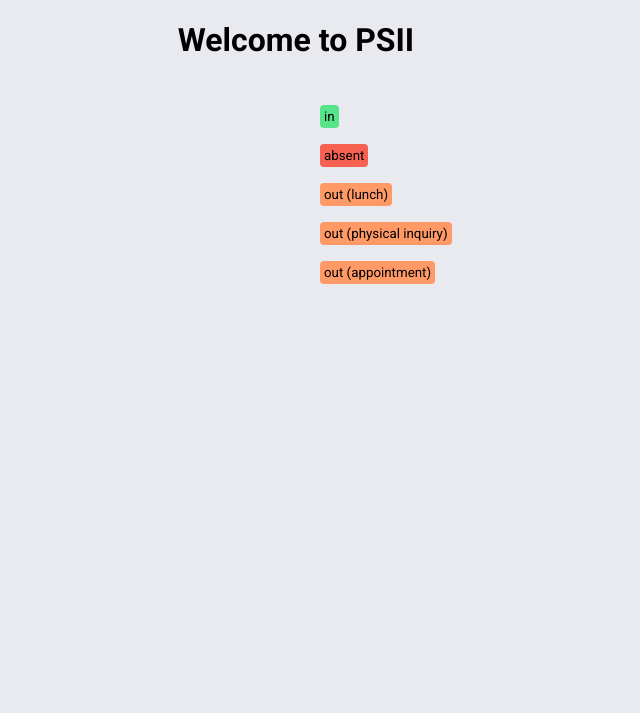
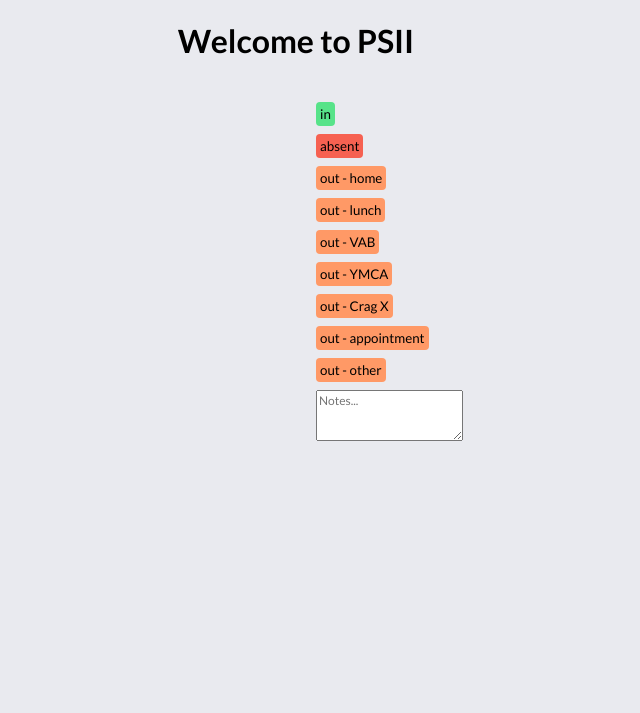
Before and after one commit to egginabucket/psiign-in, a Django app: page / in a window 1280 px wide. Shown: the top 713 px of the page, without its empty margins (344-984 px from the left). Run offline with Django 4.2, Linux system fonts and the light colour scheme; data that the repository does not hold is empty.

Commit message:
change things

```diff
--- a/attendance/admin.py
+++ b/attendance/admin.py
@@ -36,6 +36,7 @@ class LearnerRecordAdmin(admin.ModelAdmin):
         "learner",
         "time",
         "action",
+        "notes",
     ]
     search_fields = [
         "learner__first_name",
--- a/attendance/models.py
+++ b/attendance/models.py
@@ -11,9 +11,13 @@ from django.db.models import manager
 class LearnerStatus(models.TextChoices):
     IN = "i", "in"
     ABS = "a", "absent"
-    OUT_LUNCH = "ol", "out (lunch)"
-    OUT_PHYS = "op", "out (physical inquiry)"
-    OUT_APPT = "oa", "out (appointment)"
+    OUT_HOME = "oh", "out - home"
+    OUT_LUNCH = "ol", "out - lunch"
+    OUT_VAB = "ov", "out - VAB"
+    OUT_YMCA = "oy", "out - YMCA"
+    OUT_CRAGX = "oc", "out - Crag X"
+    OUT_APPT = "oa", "out - appointment"
+    OUT_OTHER = "ox", "out - other"
 
     @property
     def style(self) -> str:
@@ -24,6 +28,25 @@ class LearnerStatus(models.TextChoices):
         return "status-out"
 
 
+class LearnerQuerySet(models.QuerySet["Learner"]):
+    def active(self) -> LearnerQuerySet:
+        return self.filter(is_active=True)
+
+    def sorted(self) -> LearnerQuerySet:
+        return self.order_by("first_name", "surname")
+
+
+class LearnerManager(models.Manager["Learner"]):
+    def get_queryset(self) -> LearnerQuerySet:
+        return LearnerQuerySet(self.model, using=self._db)
+
+    def active(self) -> LearnerQuerySet:
+        return self.get_queryset().active()
+
+    def sorted(self) -> LearnerQuerySet:
+        return self.get_queryset().sorted()
+
+
 class Learner(models.Model):
     records: "manager.RelatedManager[LearnerRecord]"
     first_name = models.CharField(max_length=100)
@@ -31,18 +54,15 @@ class Learner(models.Model):
     email = models.EmailField(unique=True)
     is_active = models.BooleanField(default=True)
 
+    objects = LearnerManager()
+
     @property
     def full_name(self) -> str:
         return f"{self.first_name} {self.surname}"
 
     @property
     def short_name(self) -> str:
-        if (
-            self.__class__.objects.filter(
-                is_active=True, first_name=self.first_name
-            ).count()
-            > 1
-        ):
+        if type(self).objects.active().filter(first_name=self.first_name).count() > 1:
             return f"{self.first_name} {self.surname[0]}"
         return self.first_name
 
@@ -72,3 +92,4 @@ class LearnerRecord(models.Model):
     )
     time = models.DateTimeField()
     action = models.CharField(max_length=2, choices=LearnerStatus.choices)
+    notes = models.TextField(null=True)
--- a/attendance/static/main.js
+++ b/attendance/static/main.js
@@ -3,22 +3,22 @@ learners.forEach((l) => {
   l.addEventListener("click", selectName);
 });
 
-Array.from(document.getElementsByClassName("action")).forEach((l) => {
-  l.addEventListener("click", selectAction);
+Array.from(document.getElementsByClassName("action")).forEach((a) => {
+  a.addEventListener("click", selectAction);
 });
 
 function getTarget(e) {
   let targ = e.target || e.srcElement;
   if (targ.nodeType == 3)
     // Safari bug
-    targ = targ.parentNode;
+    return targ.parentNode;
   return targ;
 }
 function selectName(e) {
   document.getElementsByClassName("actions")[0].classList.remove("hidden");
   if (!e) var e = window.event;
   const targ = getTarget(e);
-  document.forms[0].elements["learner"].value = targ.getAttribute("learner-id");
+  document.forms[0].elements["learner"].value = targ.getAttribute("data-learner-id");
   learners.forEach((l) => {
     l === targ
       ? l.classList.add("learner-selected")
@@ -33,6 +33,6 @@ function selectAction(e) {
   const targ = getTarget(e);
   if (!form.elements["learner"].value)
     return
-  form.elements["action"].value = targ.getAttribute("action-id");
+  form.elements["action"].value = targ.getAttribute("data-action-id");
   form.submit();
 }
--- a/attendance/static/style.css
+++ b/attendance/static/style.css
@@ -1,11 +1,11 @@
-@import url(https://fonts.googleapis.com/css?family=Roboto:400,700);
+@import url(https://fonts.googleapis.com/css?family=Lato:400,700);
 
 html {
   margin: 0px;
 }
 
 body {
-  font-family: "Roboto", sans-serif;
+  font-family: "Lato", sans-serif;
   background-color: #e9eaef;
   margin: 0px;
 }
@@ -19,9 +19,10 @@ tr {
   padding: 8px;
 }
 
+input,
 button,
-input {
-  font-family: "Roboto", sans-serif;
+textarea {
+  font-family: "Lato", sans-serif;
 }
 
 .columns {
@@ -53,13 +54,17 @@ input {
 .hidden {
   display: none;
 }
-
 .action {
-  margin: 8px;
+  margin: 4px;
   border: none;
   border-radius: 4px;
   padding: 4px;
   font-weight: 400;
+}
+
+#notes {
+  margin: 4px;
+  font-size: 12px;
 }
 
 .action:active {
--- a/attendance/templates/attendance/index.html
+++ b/attendance/templates/attendance/index.html
@@ -18,7 +18,7 @@
       </div>
       <div class="column namelist">
         {% for l in learners %}
-        <div class="learner" learner-id="{{l.id}}">{{l.short_name}}</div>
+        <div class="learner" data-learner-id="{{l.id}}">{{l.short_name}}</div>
         {% endfor %}
       </div>
       <div class="column actions">
@@ -27,12 +27,18 @@
           <button
             onclick="selectAction"
             class="action {{a.style}}"
-            action-id="{{a.value}}"
+            data-action-id="{{a.value}}"
           >
             {{ a.label }}
           </button>
         </div>
         {% endfor %}
+        <textarea
+          rows="3"
+          name="notes"
+          id="notes"
+          placeholder="Notes..."
+        ></textarea>
       </div>
     </form>
   </body>
--- a/attendance/views.py
+++ b/attendance/views.py
@@ -4,21 +4,28 @@ from django.contrib.auth.decorators import login_required
 from attendance.models import Learner, LearnerRecord, LearnerStatus
 from datetime import datetime
 
+
 def index(request: HttpRequest):
     ctx = {
-        "learners": Learner.objects.filter(is_active=True).order_by("first_name", "surname"),
+        "learners": Learner.objects.active().sorted(),
         "actions": LearnerStatus,
     }
     if request.method == "POST":
-        LearnerRecord.objects.create(time=datetime.now(), learner=Learner.objects.get(id=int(request.POST["learner"])), action=request.POST["action"])
+        record = LearnerRecord(
+            time=datetime.now(),
+            learner=Learner.objects.get(id=int(request.POST["learner"])),
+            action=request.POST["action"],
+        )
+        if notes := request.POST.get("notes"):
+            record.notes = notes
+        record.save()
 
     return render(request, "attendance/index.html", ctx)
-
 
 
 @login_required
 def overview(request: HttpRequest):
     ctx = {
-        "learners": Learner.objects.filter(is_active=True).order_by("first_name", "surname")
+        "learners": Learner.objects.active().sorted(),
     }
     return render(request, "attendance/overview.html", ctx)
```
Also changed, not shown: attendance/migrations/0002_alter_learnerrecord_action.py (added), attendance/migrations/0003_learnerrecord_notes_alter_learnerrecord_action.py (added).
